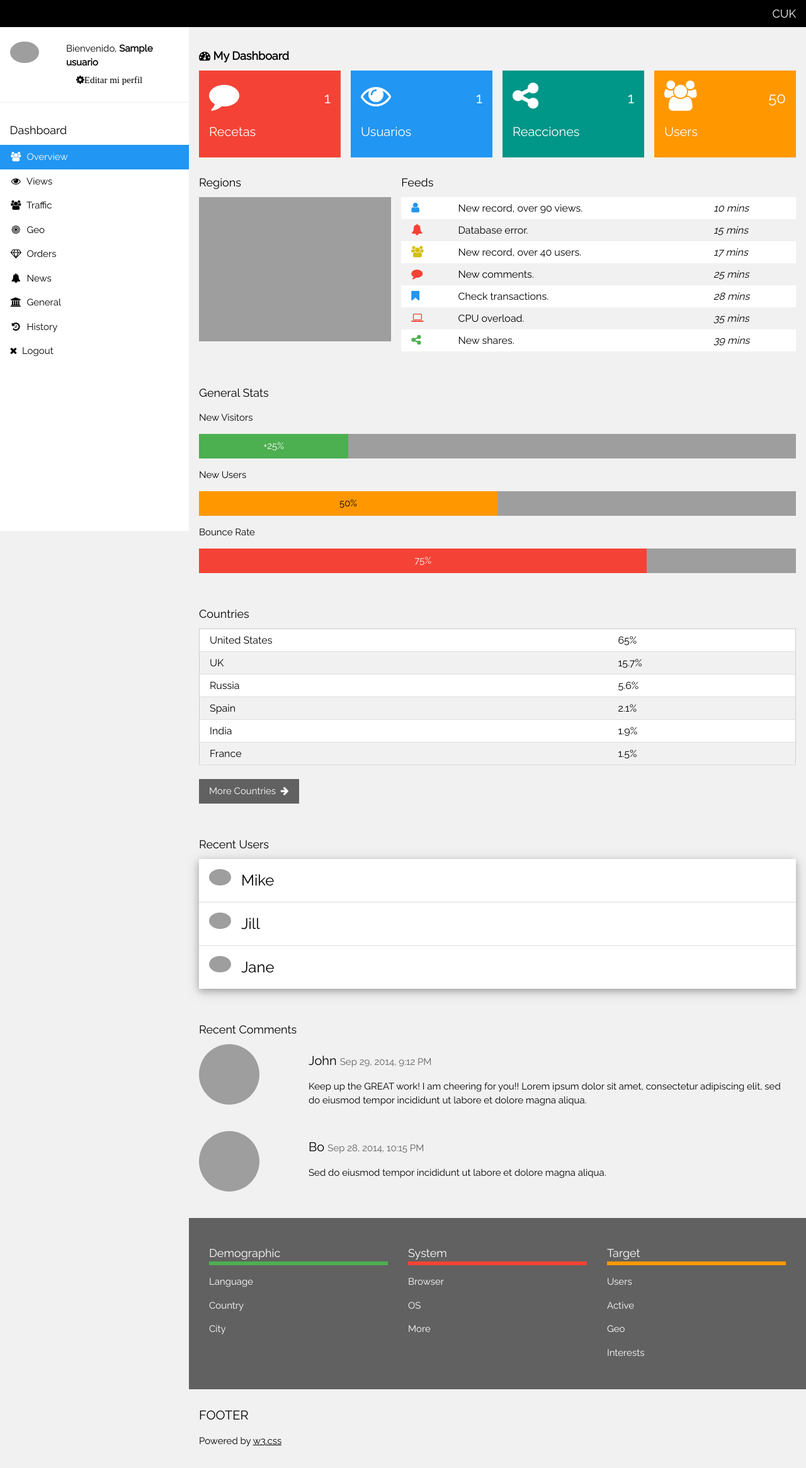
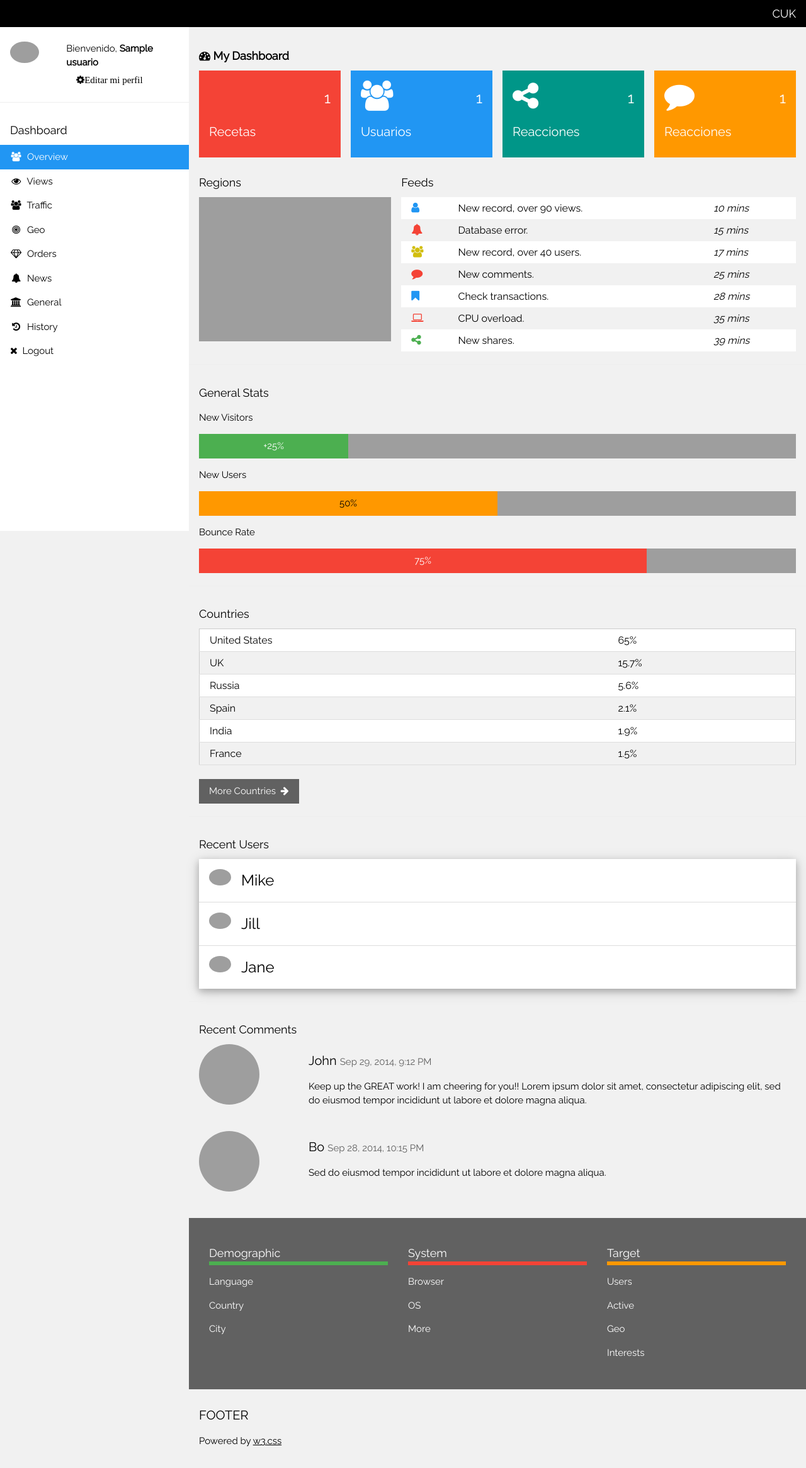
Before and after one commit to JonatanGonzalez0/CUK, a Flask app: template templates/DashboardAdmin.html in a window 1280 px wide. Shown: the whole page at 63% size. Run offline with Flask 2, Linux system fonts and the light colour scheme; the template is opened without the code that fills it: most values are stand-ins (such as "Sample title", 1, 10 or a date in 2020); grey boxes are pictures that could not be loaded.

Commit message:
Update DashboardAdmin.html

```diff
--- a/templates/DashboardAdmin.html
+++ b/templates/DashboardAdmin.html
@@ -70,7 +70,7 @@
         <div class="w3-row-padding w3-margin-bottom">
             <div class="w3-quarter">
                 <div class="w3-container w3-red w3-padding-16">
-                    <div class="w3-left"><i class="fa fa-comment w3-xxxlarge"></i></div>
+                    <div class="w3-left"><i class="fas fa-cloud-upload-alt w3-xxxlarge"></i></div>
                     <div class="w3-right">
                         <h3>{{numRecetas}}</h3>
                     </div>
@@ -80,7 +80,7 @@
             </div>
             <div class="w3-quarter">
                 <div class="w3-container w3-blue w3-padding-16">
-                    <div class="w3-left"><i class="fa fa-eye w3-xxxlarge"></i></div>
+                    <div class="w3-left"><i class="fa fa-users w3-xxxlarge"></i></div>
                     <div class="w3-right">
                         <h3>{{numUsuarios}}</h3>
                     </div>
@@ -100,12 +100,12 @@
             </div>
             <div class="w3-quarter">
                 <div class="w3-container w3-orange w3-text-white w3-padding-16">
-                    <div class="w3-left"><i class="fa fa-users w3-xxxlarge"></i></div>
+                    <div class="w3-left"><i class="fa fa-comment w3-xxxlarge"></i></div>
                     <div class="w3-right">
-                        <h3>50</h3>
+                        <h3>{{numReacciones}}</h3>
                     </div>
                     <div class="w3-clear"></div>
-                    <h4>Users</h4>
+                    <h4>Reacciones</h4>
                 </div>
             </div>
         </div>
```
